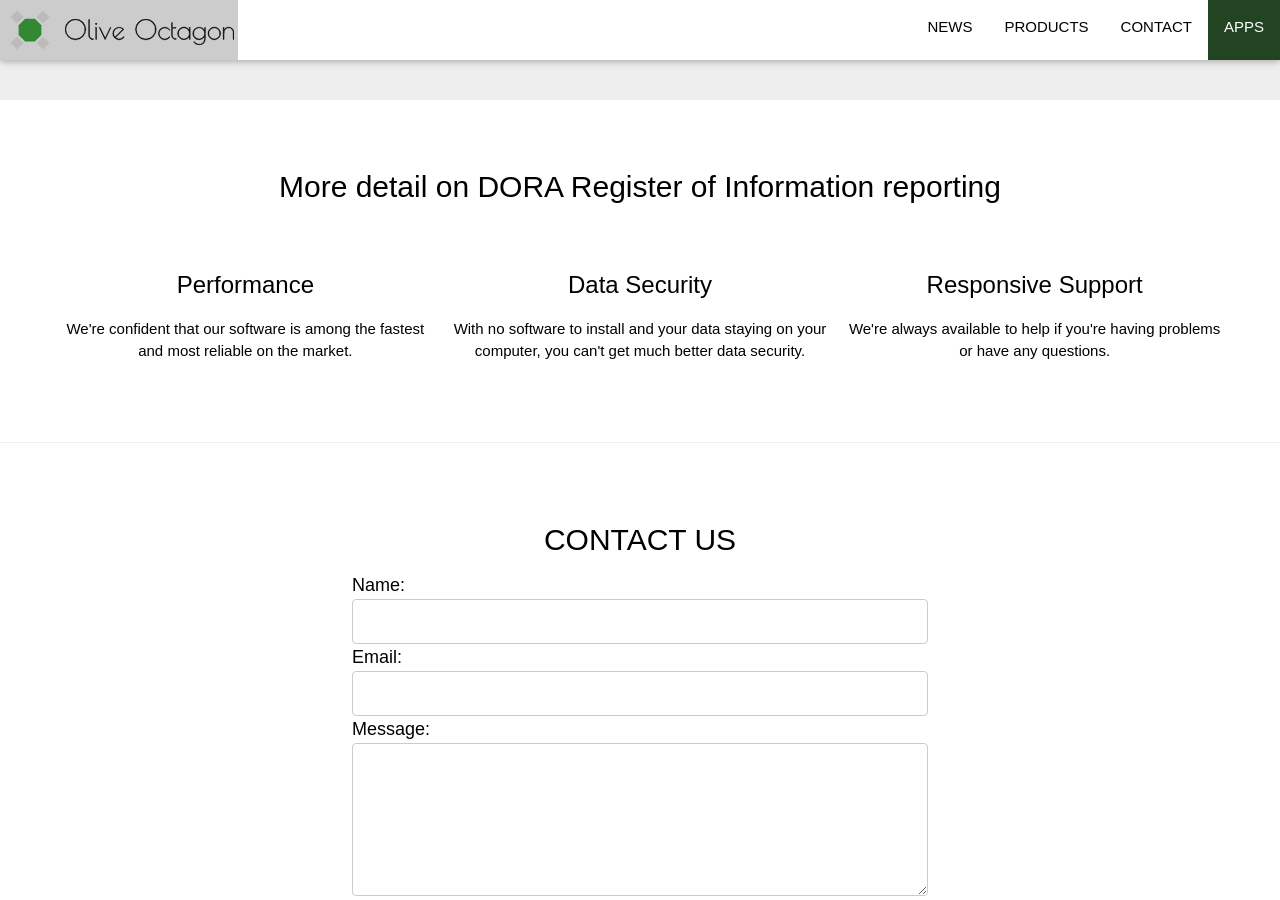
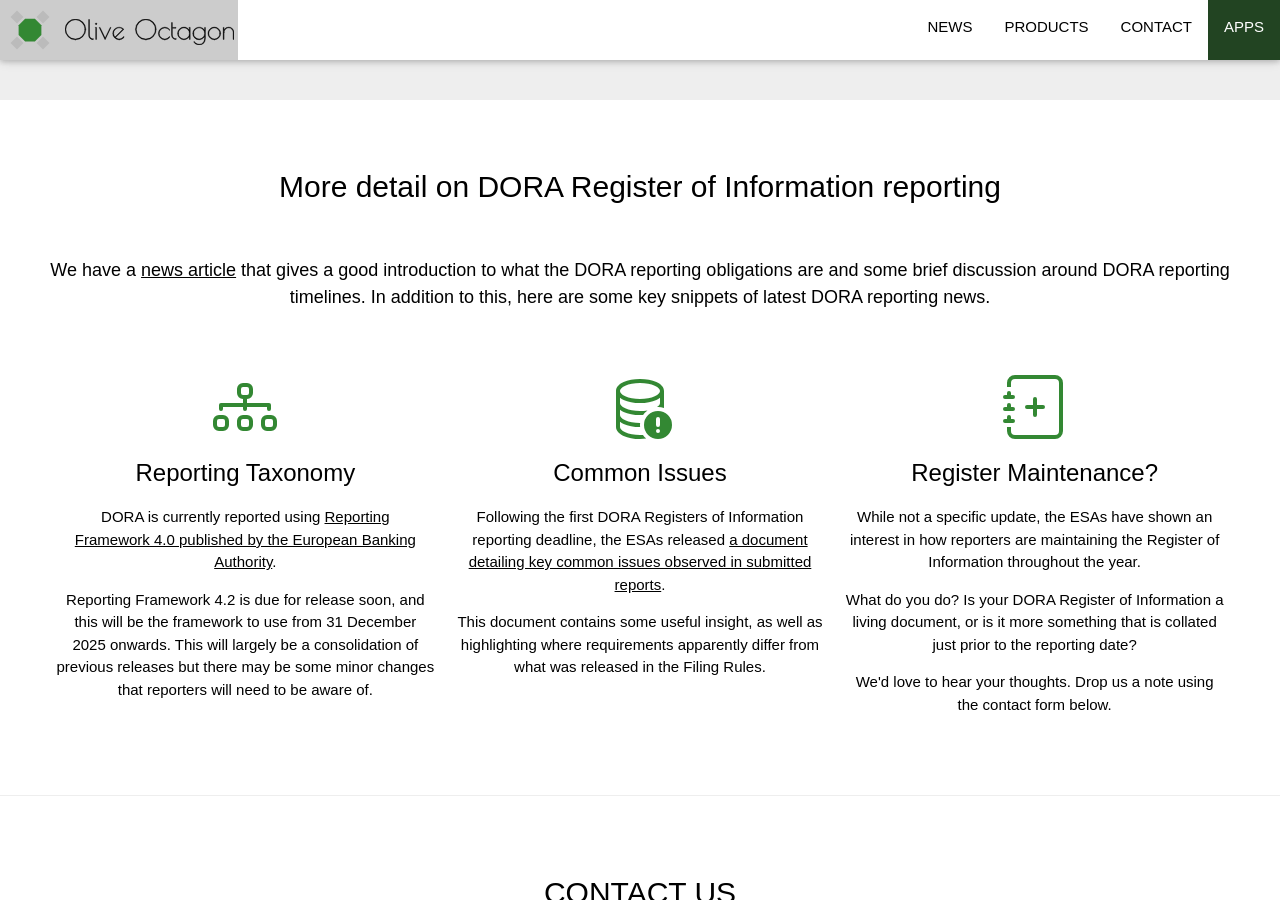
Before and after one commit to oliveoctagon/oliveoctagon.github.io, a Jekyll site: the page built from products/dora/index.html, in a window 1280 px wide and 900 px high, scrolled down 4094 px. Built offline with Jekyll 4.4.1, drawn with Linux system fonts in a browser that asks for light colours; some web fonts are replaced; some of the changed text lies outside the part shown.

Commit message:
Add "more information" content to DORA page

```diff
--- a/products/dora/index.html
+++ b/products/dora/index.html
@@ -17,7 +17,7 @@ description: Information on Olive Octagon's software for completing XBRL reporti
 
     <h2>Easy-to-use guided approach</h2>
 
-    <p style="font-size:1.2rem;">When you access the software through your browser, you're presented with a very easy to follow workflow to get you from start to finish. If you can book a flight, you can use our software.</p>
+    <p style="font-size:1.2rem;">When you access our DORA reporting tool through your browser, you're presented with a very easy to follow workflow to get you from start to finish. If you can book a flight, you can use our software.</p>
 
     <img src="dora-home-screen.png" alt="Screenshot of the DORA workflow home screen" style="width: 100%; cursor:pointer;" onclick="openModal(this)" />
 
@@ -166,21 +166,39 @@ description: Information on Olive Octagon's software for completing XBRL reporti
 
     <h2 style="margin-bottom: 48px;">More detail on DORA Register of Information reporting</h2>
 
+    <p style="font-size:1.2rem; margin-bottom: 64px;">We have a <a href="/news/dora-deadline-fast-approaching/">news article</a> that gives a good introduction to what the DORA reporting obligations are and some brief discussion around DORA reporting timelines. In addition to this, here are some key snippets of latest DORA reporting news.</p>
+
     <div class="w3-row-padding">
 
         <div class="w3-col m4">
-            <h3>Performance</h3>
-            <p>We're confident that our software is among the fastest and most reliable on the market.</p>
+            <svg xmlns="http://www.w3.org/2000/svg" width="64" height="64" fill="#338833" class="bi bi-diagram-3" viewBox="0 0 16 16">
+                <path fill-rule="evenodd" d="M6 3.5A1.5 1.5 0 0 1 7.5 2h1A1.5 1.5 0 0 1 10 3.5v1A1.5 1.5 0 0 1 8.5 6v1H14a.5.5 0 0 1 .5.5v1a.5.5 0 0 1-1 0V8h-5v.5a.5.5 0 0 1-1 0V8h-5v.5a.5.5 0 0 1-1 0v-1A.5.5 0 0 1 2 7h5.5V6A1.5 1.5 0 0 1 6 4.5zM8.5 5a.5.5 0 0 0 .5-.5v-1a.5.5 0 0 0-.5-.5h-1a.5.5 0 0 0-.5.5v1a.5.5 0 0 0 .5.5zM0 11.5A1.5 1.5 0 0 1 1.5 10h1A1.5 1.5 0 0 1 4 11.5v1A1.5 1.5 0 0 1 2.5 14h-1A1.5 1.5 0 0 1 0 12.5zm1.5-.5a.5.5 0 0 0-.5.5v1a.5.5 0 0 0 .5.5h1a.5.5 0 0 0 .5-.5v-1a.5.5 0 0 0-.5-.5zm4.5.5A1.5 1.5 0 0 1 7.5 10h1a1.5 1.5 0 0 1 1.5 1.5v1A1.5 1.5 0 0 1 8.5 14h-1A1.5 1.5 0 0 1 6 12.5zm1.5-.5a.5.5 0 0 0-.5.5v1a.5.5 0 0 0 .5.5h1a.5.5 0 0 0 .5-.5v-1a.5.5 0 0 0-.5-.5zm4.5.5a1.5 1.5 0 0 1 1.5-1.5h1a1.5 1.5 0 0 1 1.5 1.5v1a1.5 1.5 0 0 1-1.5 1.5h-1a1.5 1.5 0 0 1-1.5-1.5zm1.5-.5a.5.5 0 0 0-.5.5v1a.5.5 0 0 0 .5.5h1a.5.5 0 0 0 .5-.5v-1a.5.5 0 0 0-.5-.5z"/>
+            </svg>
+            <h3>Reporting Taxonomy</h3>
+            <p>DORA is currently reported using <a href="https://www.eba.europa.eu/risk-and-data-analysis/reporting/reporting-frameworks/reporting-framework-40" target="_blank" rel="noopener">Reporting Framework&nbsp;4.0 published by the European Banking Authority</a>.</p>
+            <p>Reporting Framework 4.2 is due for release soon, and this will be the framework to use from 31&nbsp;December 2025 onwards. This will largely be a consolidation of previous releases but there may be some minor changes that reporters will need to be aware of.</p>
         </div>
 
         <div class="w3-col m4">
-            <h3>Data Security</h3>
-            <p>With no software to install and your data staying on your computer, you can't get much better data security.</p>
+            <svg xmlns="http://www.w3.org/2000/svg" width="64" height="64" fill="#338833" class="bi bi-database-exclamation" viewBox="0 0 16 16">
+                <path d="M12.096 6.223A5 5 0 0 0 13 5.698V7c0 .289-.213.654-.753 1.007a4.5 4.5 0 0 1 1.753.25V4c0-1.007-.875-1.755-1.904-2.223C11.022 1.289 9.573 1 8 1s-3.022.289-4.096.777C2.875 2.245 2 2.993 2 4v9c0 1.007.875 1.755 1.904 2.223C4.978 15.71 6.427 16 8 16c.536 0 1.058-.034 1.555-.097a4.5 4.5 0 0 1-.813-.927Q8.378 15 8 15c-1.464 0-2.766-.27-3.682-.687C3.356 13.875 3 13.373 3 13v-1.302c.271.202.58.378.904.525C4.978 12.71 6.427 13 8 13h.027a4.6 4.6 0 0 1 0-1H8c-1.464 0-2.766-.27-3.682-.687C3.356 10.875 3 10.373 3 10V8.698c.271.202.58.378.904.525C4.978 9.71 6.427 10 8 10q.393 0 .774-.024a4.5 4.5 0 0 1 1.102-1.132C9.298 8.944 8.666 9 8 9c-1.464 0-2.766-.27-3.682-.687C3.356 7.875 3 7.373 3 7V5.698c.271.202.58.378.904.525C4.978 6.711 6.427 7 8 7s3.022-.289 4.096-.777M3 4c0-.374.356-.875 1.318-1.313C5.234 2.271 6.536 2 8 2s2.766.27 3.682.687C12.644 3.125 13 3.627 13 4c0 .374-.356.875-1.318 1.313C10.766 5.729 9.464 6 8 6s-2.766-.27-3.682-.687C3.356 4.875 3 4.373 3 4"/>
+                <path d="M16 12.5a3.5 3.5 0 1 1-7 0 3.5 3.5 0 0 1 7 0m-3.5-2a.5.5 0 0 0-.5.5v1.5a.5.5 0 0 0 1 0V11a.5.5 0 0 0-.5-.5m0 4a.5.5 0 1 0 0-1 .5.5 0 0 0 0 1"/>
+            </svg>
+            <h3>Common Issues</h3>
+            <p>Following the first DORA Registers of Information reporting deadline, the ESAs released <a href="https://www.eba.europa.eu/sites/default/files/2025-04/717e7e5f-14ac-45c6-b336-b0aac6a9062a/Observations%20from%20RoI%20reporting%20testing%20-%20common%20issues%20-%20April%202025%20%281%29.pdf" target="_blank" rel="noopener">a document detailing key common issues observed in submitted reports</a>.</p>
+            <p>This document contains some useful insight, as well as highlighting where requirements apparently differ from what was released in the Filing Rules.</p>
         </div>
 
         <div class="w3-col m4">
-            <h3>Responsive Support</h3>
-            <p>We're always available to help if you're having problems or have any questions.</p>
+            <svg xmlns="http://www.w3.org/2000/svg" width="64" height="64" fill="#338833" class="bi bi-journal-plus" viewBox="0 0 16 16">
+                <path fill-rule="evenodd" d="M8 5.5a.5.5 0 0 1 .5.5v1.5H10a.5.5 0 0 1 0 1H8.5V10a.5.5 0 0 1-1 0V8.5H6a.5.5 0 0 1 0-1h1.5V6a.5.5 0 0 1 .5-.5"/>
+                <path d="M3 0h10a2 2 0 0 1 2 2v12a2 2 0 0 1-2 2H3a2 2 0 0 1-2-2v-1h1v1a1 1 0 0 0 1 1h10a1 1 0 0 0 1-1V2a1 1 0 0 0-1-1H3a1 1 0 0 0-1 1v1H1V2a2 2 0 0 1 2-2"/>
+                <path d="M1 5v-.5a.5.5 0 0 1 1 0V5h.5a.5.5 0 0 1 0 1h-2a.5.5 0 0 1 0-1zm0 3v-.5a.5.5 0 0 1 1 0V8h.5a.5.5 0 0 1 0 1h-2a.5.5 0 0 1 0-1zm0 3v-.5a.5.5 0 0 1 1 0v.5h.5a.5.5 0 0 1 0 1h-2a.5.5 0 0 1 0-1z"/>
+            </svg>
+            <h3>Register Maintenance?</h3>
+            <p>While not a specific update, the ESAs have shown an interest in how reporters are maintaining the Register of Information throughout the year.</p>
+            <p>What do you do? Is your DORA Register of Information a living document, or is it more something that is collated just prior to the reporting date?</p>
+            <p>We'd love to hear your thoughts. Drop us a note using the contact form below.</p>
         </div>
 
     </div>
```
